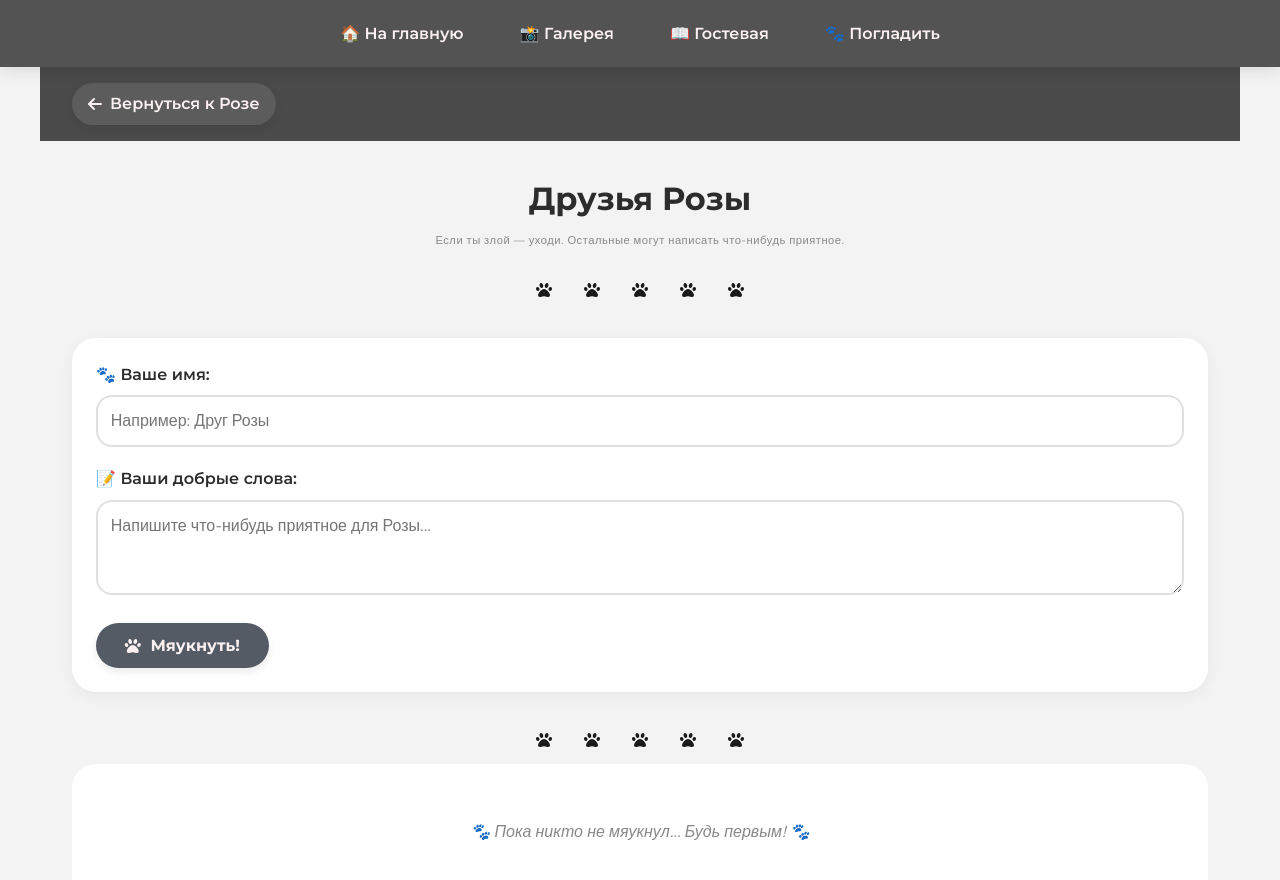
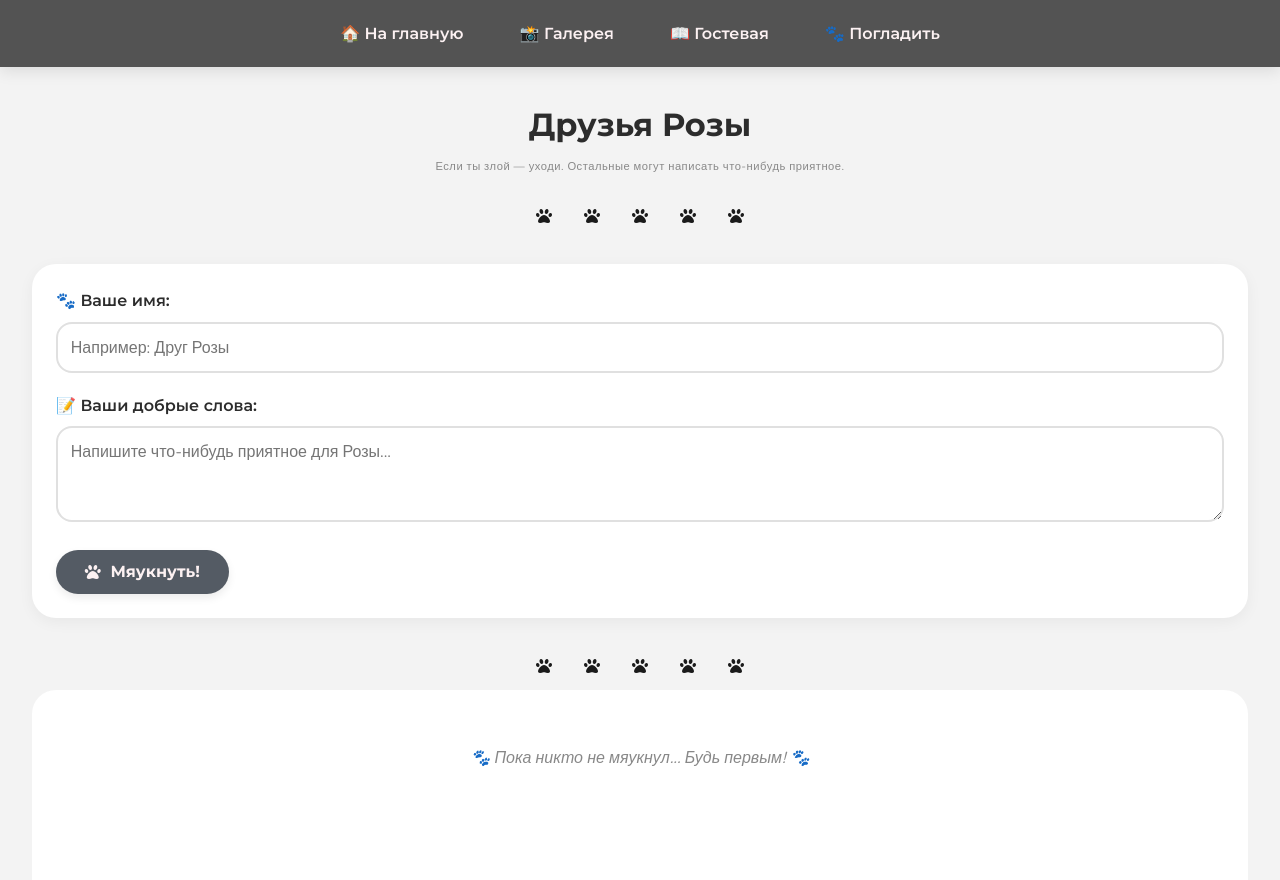
Before and after one commit to Grav1tyBurst/RoseTheCat, a plain HTML site: page guestbook.html in a window 1280 px wide. Shown: the top 880 px of the page. Drawn offline with nearby package versions, Linux system fonts and the light colour scheme.

Commit message:
delete back to main page button

```diff
--- a/guestbook.html
+++ b/guestbook.html
@@ -170,14 +170,6 @@
     <a href="pet.html" class="nav-link" style="text-decoration: none;">🐾 Погладить</a>
 </div>
 
-<div class="container">
-    <!-- Шапка с возвратом на главную -->
-    <div class="back-header">
-        <a href="index.html" class="back-link">
-            <i class="fas fa-arrow-left"></i>
-            Вернуться к Розе
-        </a>
-    </div>
 
     <!-- Заголовок страницы -->
     <div class="page-header">
```
